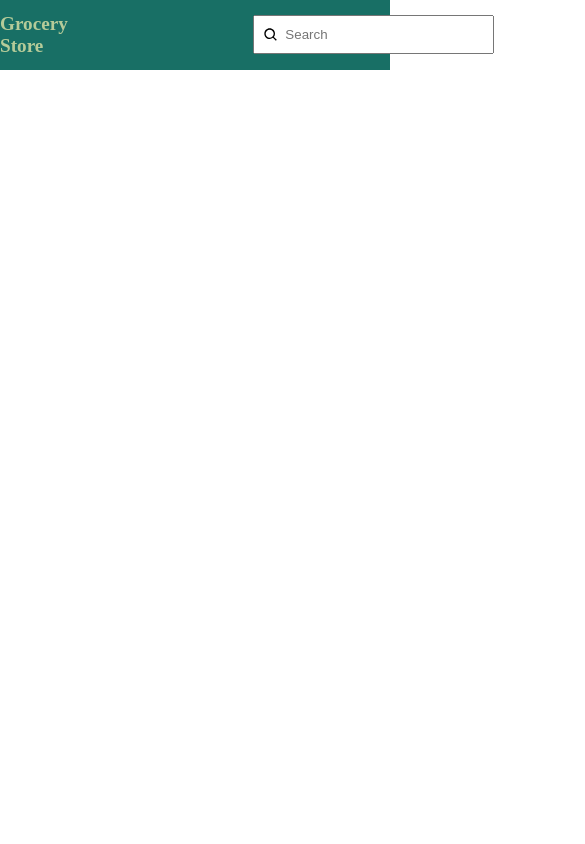
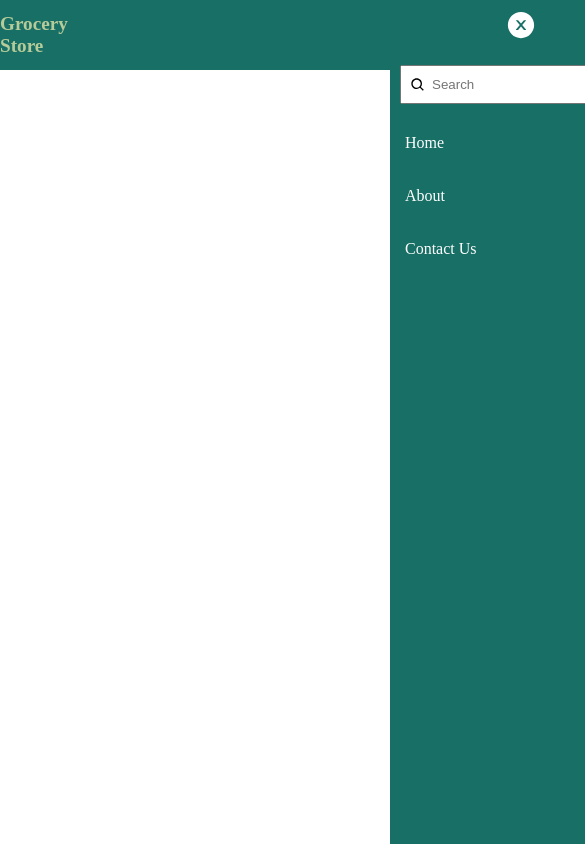
Before and after one commit to shifat0/grocery-product-list, a React (Create React App) app: page / in a window 390 px wide. Shown: the top 844 px of the page, 585 px wide, since content can reach past the window. Built offline with nearby package versions, Linux system fonts and the light colour scheme; a web font is replaced by a local one.

Commit message:
navbar responsive

```diff
--- a/src/Components/Navbar/Navbar.css
+++ b/src/Components/Navbar/Navbar.css
@@ -6,8 +6,13 @@
   width: 1200px;
   margin: 0 auto;
   display: flex;
+  align-items: center;
+}
+
+.navWrapper {
+  width: 100%;
+  display: flex;
   justify-content: space-between;
-  align-items: center;
 }
 
 .logo {
@@ -53,9 +58,20 @@
   outline: none;
 }
 
-@media (min-width: 2560px) {
+.navBtn {
+  visibility: hidden;
+  opacity: 0;
+}
+
+@media (max-width: 2560px) {
   .navContainer {
     width: 2400px;
+  }
+}
+
+@media (max-width: 1600px) {
+  .navContainer {
+    width: 1200px;
   }
 }
 
@@ -70,3 +86,34 @@
     width: 750px;
   }
 }
+
+@media (max-width: 768px) {
+  .navContainer {
+    width: 500px;
+  }
+  .navBtn {
+    visibility: visible;
+    opacity: 1;
+    cursor: pointer;
+    font-size: 30px;
+    color: white;
+  }
+  .navItems {
+    flex-direction: column;
+    height: 100vh;
+    position: fixed;
+    top: 0;
+    right: 0;
+    transform: translateX(100%);
+    transition: 400ms;
+    background-color: #186f65;
+    align-items: flex-start;
+    padding: 10px;
+  }
+  .navItems.showNav {
+    transform: none;
+  }
+  .navBtnClose {
+    align-self: center;
+  }
+}
--- a/src/Components/Navbar/Navbar.jsx
+++ b/src/Components/Navbar/Navbar.jsx
@@ -1,13 +1,21 @@
-import React from "react";
+import React, { useState } from "react";
 import "./Navbar.css";
 import { BiSearch } from "react-icons/bi";
+import { FaBars } from "react-icons/fa";
+import { AiFillCloseCircle } from "react-icons/ai";
 
 function Navbar() {
+  const [showNav, setShowNav] = useState(false);
   return (
     <div className="nav">
       <div className="navContainer">
+        <div className="navWrapper">
           <h1 className="logo">Grocery Store</h1>
-        <div className="navItems">
+          <div className={`${showNav ? "navItems showNav" : "navItems"}`}>
+            <AiFillCloseCircle
+              className="navBtn navBtnClose"
+              onClick={() => setShowNav(!showNav)}
+            />
             <div className="search">
               <BiSearch className="searchIcon" />
               <input type="text" className="searchInput" placeholder="Search" />
@@ -17,6 +25,8 @@ function Navbar() {
             <span>Contact Us</span>
           </div>
         </div>
+        <FaBars className="navBtn" onClick={() => setShowNav(!showNav)} />
+      </div>
     </div>
   );
 }
```
Lines whose indentation alone changed are shown as unchanged.
